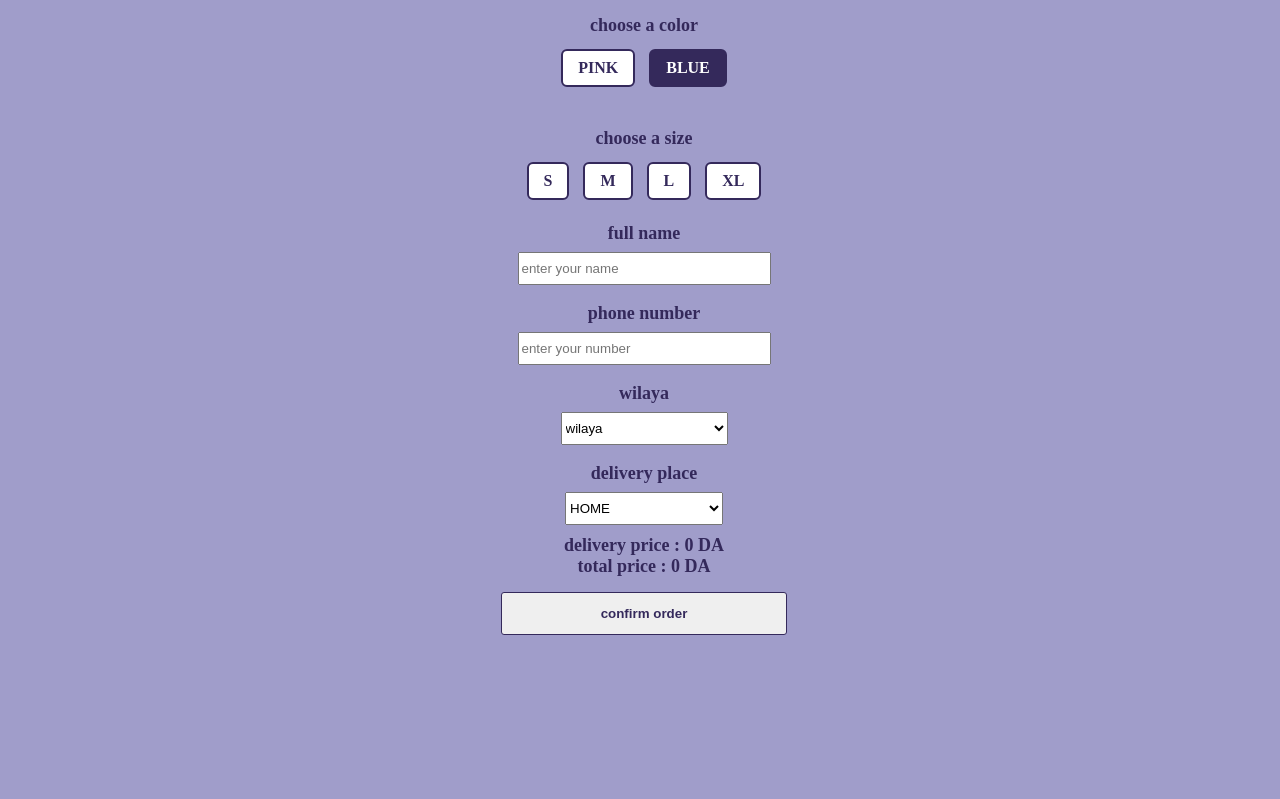
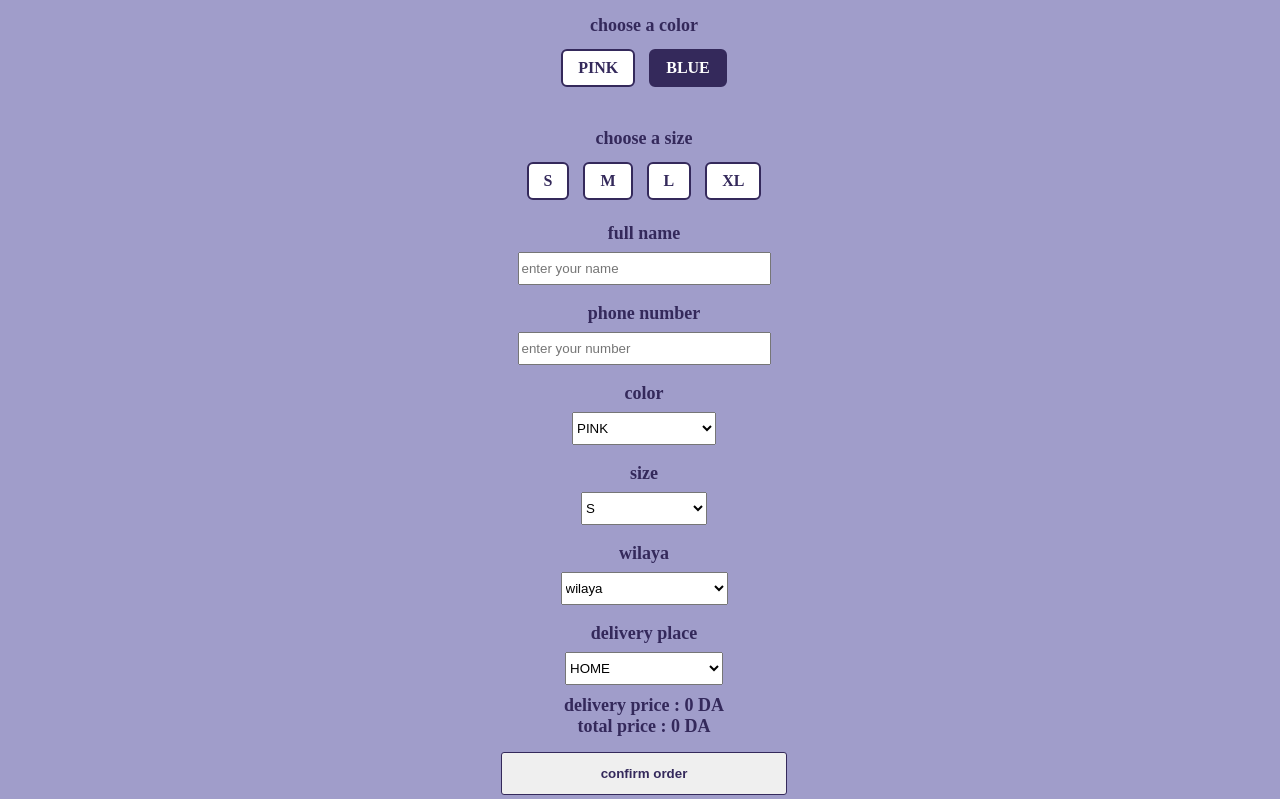
Before and after one commit to salsabileben601-a11y/fashion, a plain HTML site: page order.html in a window 1280 px wide. Shown: the part 109-908 px from the top of the page. Before the commit the page ends 800 px from the top, so only its background shows below. Drawn offline with Linux system fonts and the light colour scheme.

Commit message:
Add files via upload

```diff
--- a/order.html
+++ b/order.html
@@ -37,6 +37,20 @@
 
                 <h3>phone number</h3>
                 <input type="tel" id="number" placeholder="enter your number" required>
+
+                <h3>color</h3>
+                <select id="color" required onchange="updateshipp()">
+                    <option value="PINK">PINK</option>
+                    <option value="BLUE">BLUE</option>
+                </select>
+
+                <h3>size</h3>
+                <select id="size" required onchange="updateshipp()">
+                    <option value="S">S</option>
+                    <option value="M">M</option>
+                    <option value="L">L</option>
+                    <option value="XL">XL</option>
+                </select>
 
                 <h3>wilaya</h3>
                 <select id="wilaya" required onchange="updateshipp()">
@@ -90,6 +104,8 @@
         function updateshipp() {
             const wilaya = document.getElementById('wilaya').value;
             const deliveryType = document.getElementById('delivery').value;
+            const color = document.getElementById('color').value
+            const size = document.getElementById('size').value
 
             if (!wilaya) {
                 document.getElementById('shippPrice').innerText = "0 DA";
```
